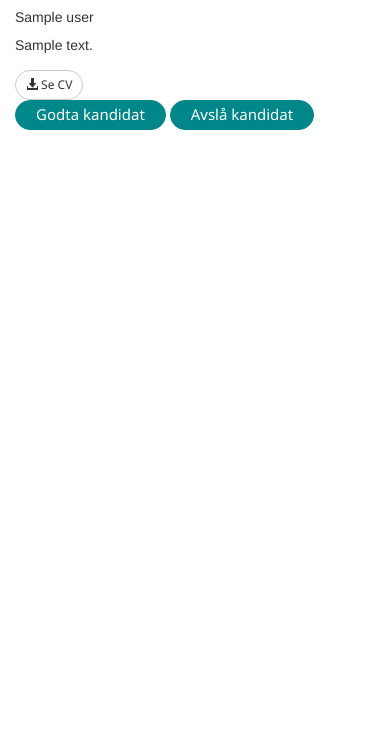
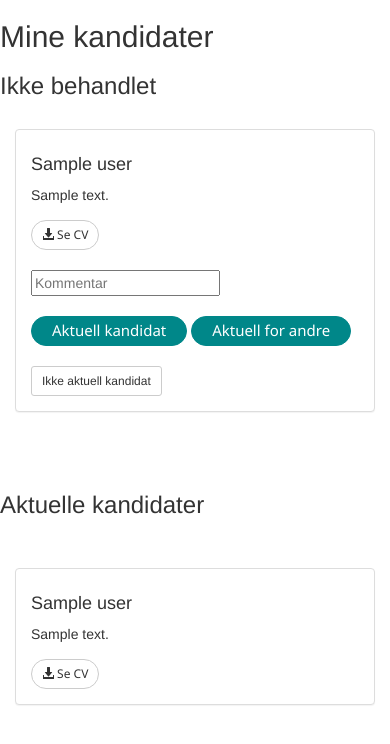
Before and after one commit to Coffie/recruiter, a Django app: template recruiter/apps/hr/templates/hr/leader_view.html in a window 390 px wide. Shown: the top 744 px of the page. Run offline with Django 3.2, Linux system fonts and the light colour scheme; the template is opened without the code that fills it: most values are stand-ins (such as "Sample title", 1, 10 or a date in 2020); some libraries are stand-ins or nearby versions.

Commit message:
Make view for leader and ability to accept and reject candidates

```diff
--- /dev/null
+++ b/recruiter/apps/hr/templates/hr/leader-reject-modal.html
@@ -0,0 +1,50 @@
+<div id="leaderReject{{ candidate.user.id }}" class="modal fade" role="dialog" xmlns="http://www.w3.org/1999/html">
+
+	<div class="modal-dialog">
+		<div class="modal-content" id="omriss_mail">
+			<div class="modal-header">
+				<button type="button" class="close" data-dismiss="modal">&times;</button>
+				<h3 id="send_til_leder">Ikke aktuell kandidat</h3>
+			</div>
+			<div class="modal-body">
+				<form class="form-horizontal" action="{% url 'hr:leader_reject' %}" method="post" enctype="multipart/form-data">
+					{% csrf_token %}
+					<input type="hidden" name="id_candidate" value="{{ candidate.user.id }}">
+					<input type="hidden" name="mail" value="{{ mail }}">
+
+					<div class="thumbnail">
+
+						<div class="form-group">
+							<div class="col-sm-offset-0 col-sm-10" style="display: inline" id="kommentar">
+								Kommentar:
+								<input id="leader_comment" type="text" class="form-control" name="leader_comment" value=""/>
+							</div>
+						</div>
+	<script>
+$('leader_comment').keyup(function() {
+	if(filled()) $('#butt_green').removeAttr('disabled');
+});
+
+function filled() {
+	var isFilled = true;
+	$('input').each(function() {
+		if($(this).val() == '') isFilled = false;
+	});
+	return isFilled;
+}
+	</script>
+						<br/>
+						<div class="form-group">
+							<div class="col-sm-offset-0 col-sm-10">
+								<button id="butt_green" type="submit" class="btn btn-success" name="reject" disabled="disabled" />
+									Send tilbakemelding
+								</button>
+							</div>
+						</div>
+					</div>
+
+				</form>
+			</div>
+		</div>
+	</div>
+</div>
--- /dev/null
+++ b/recruiter/apps/hr/templates/hr/leader_base.html
@@ -0,0 +1,20 @@
+<!DOCTYPE html>
+<html lang="en">
+	{% extends 'hr/basefile-styling.html' %}
+	{% block base %}
+	<body>
+		<h2>Mine kandidater</h2>
+		<h3>Ikke behandlet</h3>
+		<br>
+		{% block first %}
+		{% endblock %}
+		<br>
+		<br>
+		<h3>Aktuelle kandidater</h3>
+		<br>
+		<br>
+		{% block second %}
+		{% endblock %}
+	</body>
+	{% endblock %}
+</html>
--- a/recruiter/apps/hr/templates/hr/leader_view.html
+++ b/recruiter/apps/hr/templates/hr/leader_view.html
@@ -1,11 +1,11 @@
-{% extends 'hr/basefile-styling.html' %}
-
-{% block base %}
-
+{% extends 'hr/leader_base.html' %}
+{% block first %}
 {% for candidate in candidates %}
-<div class="candidateProfile">
+<div class="candidateView">
 	<div class="container">
-		<h5>{{ candidate.user.get_full_name }}</h5>
+		<div class="panel panel-default">
+			<div class="panel-body">
+				<h4>{{ candidate.user.get_full_name }}</h4>
 				<p>{{ candidate.hr_comment }}</p>
 				<form action="{% url 'hr:leaderCV' %}" method="get" style="display: inline">
 					{% csrf_token %}
@@ -15,12 +15,46 @@
 						Se CV
 					</button>
 				</form>
+				<br/>
+				<br/>
 				<form class="form-horizontal" method="post" enctype="multipart/form-data">
 					{% csrf_token %}
 					<input id="id_candidate" type="hidden" name="id_candidate" value="{{ candidate.user.id }}">
-			<button id="butt_green" name="accept" type="submit" class="btn btn-success">Godta kandidat</button>
-			<button id="butt_green" name="reject" type="submit" class="btn btn-success">Avslå kandidat</button>
+					<input id="comment" name="comment" type="text" placeholder="Kommentar">
+					<br/>
+					<br/>
+					<button id="butt_green" name="accept" type="submit" class="btn btn-success">Aktuell kandidat</button>
+					<button id="butt_green" name="other_leader" type="submit" class="btn btn-success">Aktuell for andre</button>
 				</form>
+					<br/>
+					<button class="btn btn-default btn-sm" data-toggle="modal" data-target="#leaderReject{{ candidate.user.id }}" style="display: inline" id="not_applicable">Ikke aktuell kandidat</button>
+			</div>
+		</div>
+	</div>
+</div>
+{% include 'hr/leader-reject-modal.html' %}
+{% endfor %}
+{% endblock %}
+
+{% block second %}
+
+{% for candidate in approved %}
+<div class="candidateProfile">
+	<div class="container">
+		<div class="panel panel-default">
+			<div class="panel-body">
+				<h4>{{ candidate.user.get_full_name }}</h4>
+				<p>{{ candidate.hr_comment }}</p>
+				<form action="{% url 'hr:leaderCV' %}" method="get" style="display: inline">
+					{% csrf_token %}
+					<input type="hidden" name="candidate_cv" value="{{ candidate.cv }}">
+					<button type="submit" class="btn btn-default btn-sm" id="see_cv">
+						<span class="glyphicon glyphicon-download-alt"></span>
+						Se CV
+					</button>
+				</form>
+			</div>
+		</div>
 	</div>
 </div>
 {% endfor %}
--- a/recruiter/apps/hr/urls.py
+++ b/recruiter/apps/hr/urls.py
@@ -19,5 +19,6 @@ urlpatterns = [
     url(r'^showCV', views.showCV, name="showCV"),
     url(r'^leaderCV', views.leaderCV, name="leaderCV"),
     url(r'^flag', views.flagCandidate, name="flag"),
-    url(r'^(?P<mail>.*\@.*$)', views.candidate_leader, name="leader_view"),
+    url(r'^(?P<mail>.*@.*)/$', views.candidate_leader, name="leader_new"),
+    url(r'^leader/reject/$', views.leader_reject, name="leader_reject"),
 ]
```
Also changed, not shown: recruiter/apps/hr/views.py (+29 -4 lines). Lines whose indentation alone changed are shown as unchanged.
